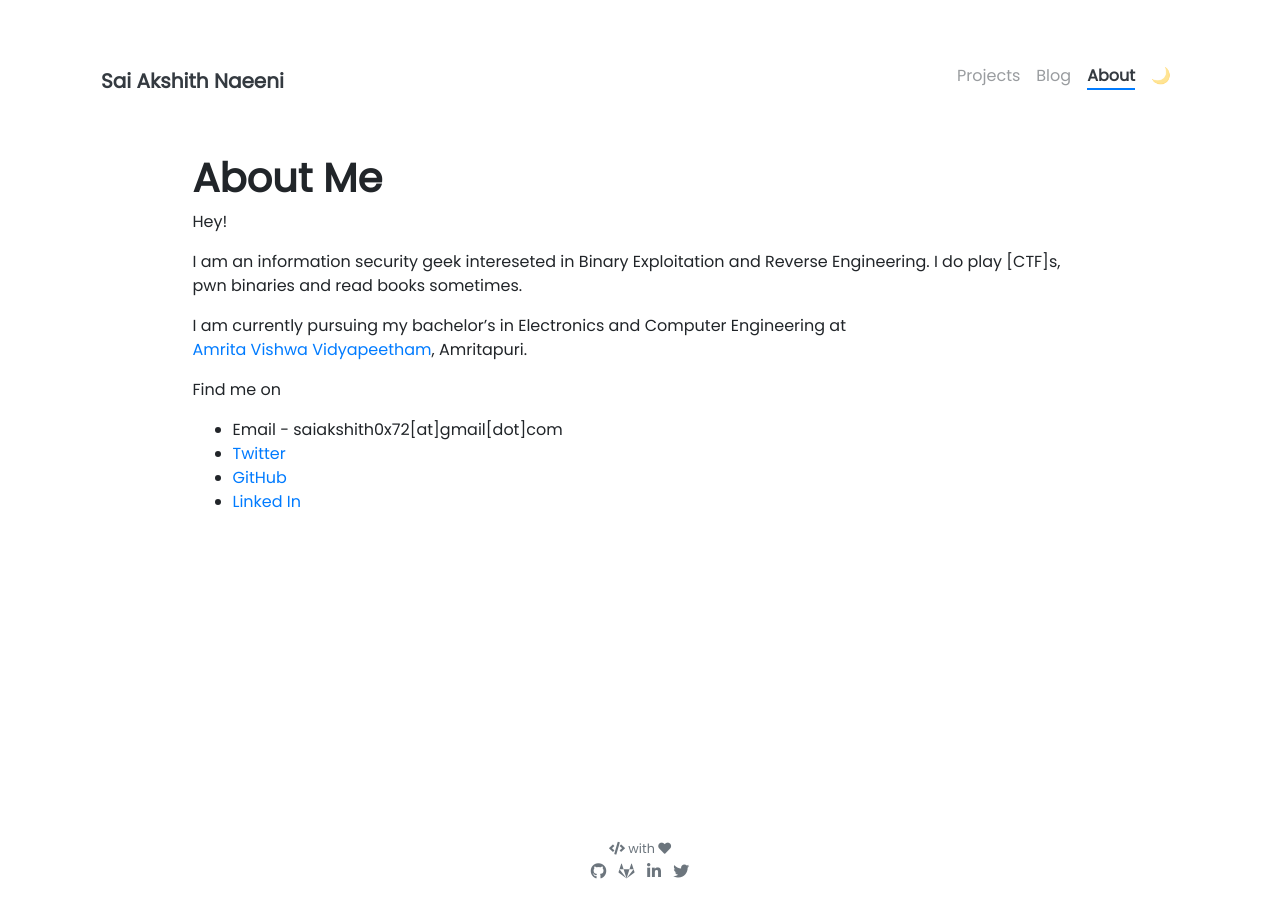
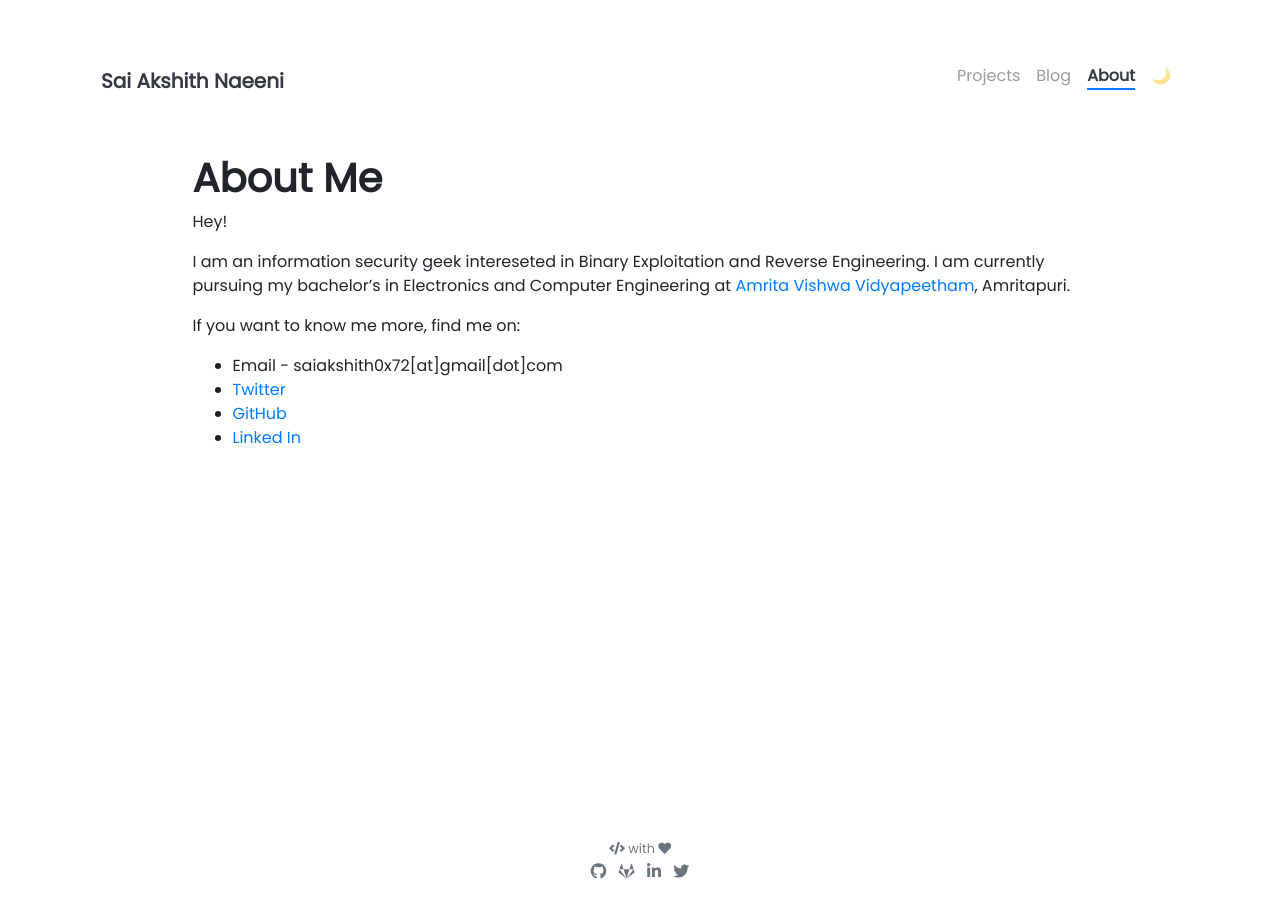
Before and after one commit to gilf0ile/gilf0ile.github.io, a Jekyll site: the page built from pages/about.md, in a window 1280 px wide. Built offline with Jekyll 4.4.1, drawn with Linux system fonts in a browser that asks for light colours; nearby versions of some CDN libraries.

Commit message:
about update

```diff
--- a/pages/about.md
+++ b/pages/about.md
@@ -9,11 +9,9 @@ weight: 3
 
 Hey!
 
-I am an information security geek intereseted in Binary Exploitation and Reverse Engineering. I do play [CTF]s, pwn binaries and read books sometimes.
+I am an information security geek intereseted in Binary Exploitation and Reverse Engineering. I am currently pursuing my bachelor's in Electronics and Computer Engineering at [Amrita Vishwa Vidyapeetham](https://amrita.edu/campus/amritapuri/), Amritapuri.
 
-I am currently pursuing my bachelor's in Electronics and Computer Engineering at [Amrita Vishwa Vidyapeetham](https://amrita.edu/campus/amritapuri/), Amritapuri.
-
-Find me on
+If you want to know me more, find me on:
 - Email - saiakshith0x72[at]gmail[dot]com
 - [Twitter](https://twitter.com/gilf0ile)
 - [GitHub](https://github.com/gilf0ile)
```
